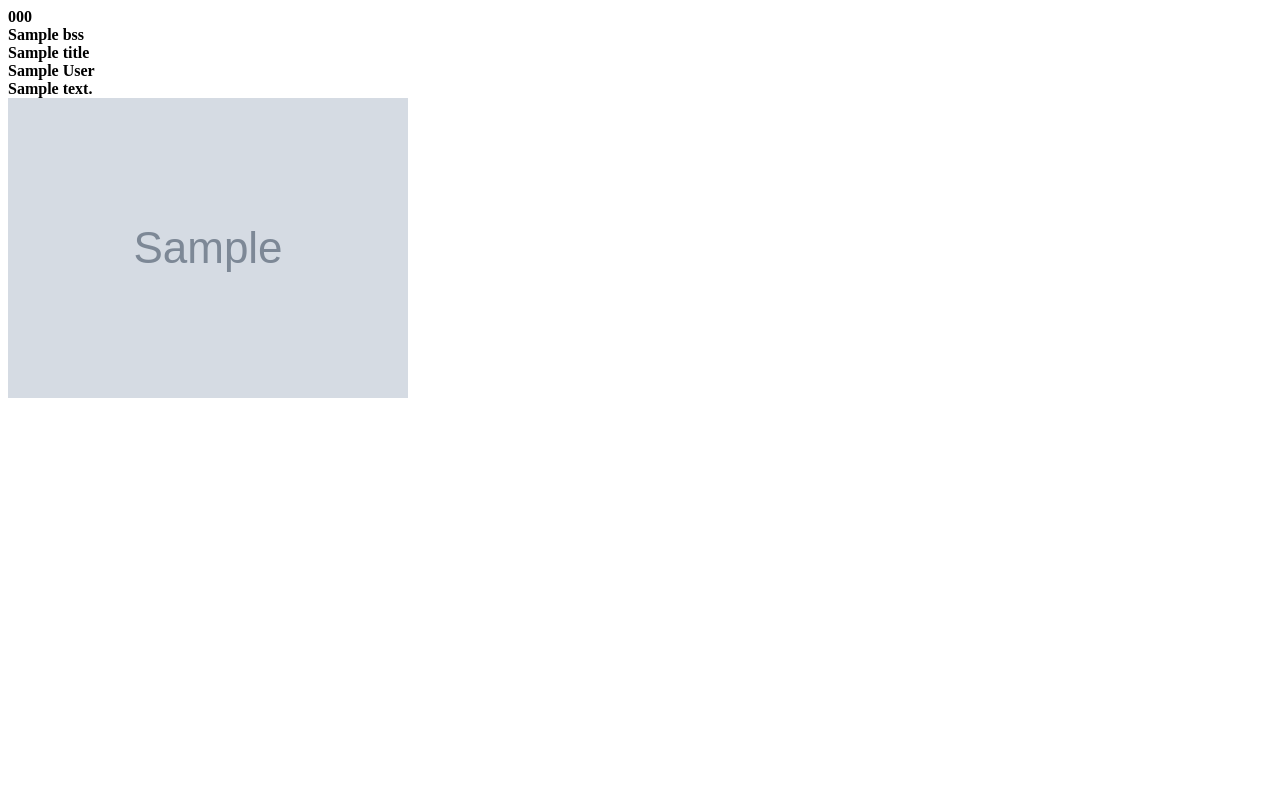
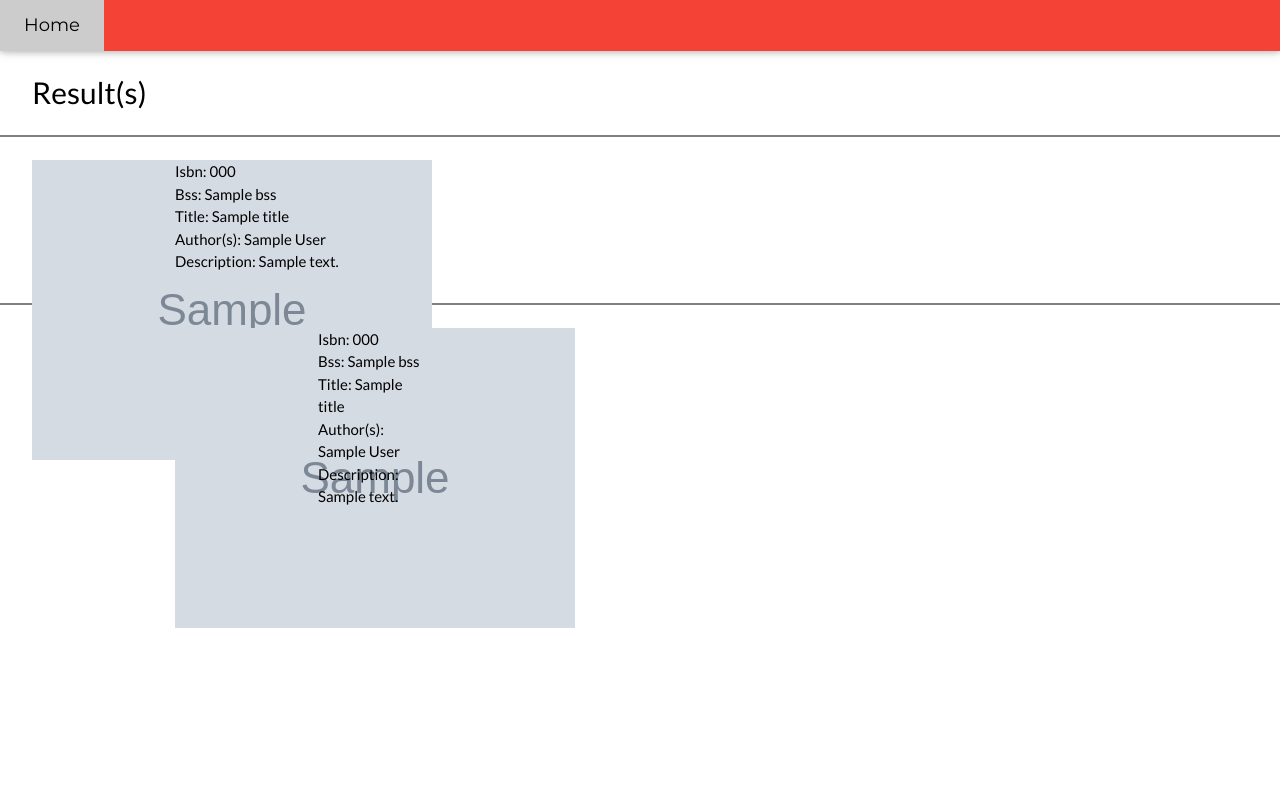
Before and after one commit to DimaG55-the-youtuber/science-project, a Flask app: template templates/search.html in a window 1280 px wide. Run offline with Flask 3, Linux system fonts and the light colour scheme; the template is opened without the code that fills it: most values are stand-ins (such as "Sample title", 1, 10 or a date in 2020); grey boxes marked "Sample" are stand-in pictures; some libraries are stand-ins or nearby versions.

Commit message:
More books

```diff
--- a/helper.py
+++ b/helper.py
@@ -9,14 +9,15 @@ def lookup(search):
     return requests.get(f"{link}{query}")
 
 def bss_code(categories):
-    if categories == "Juvenile Fiction":
-        cat = "FIC"
-    elif categories == "Baggins, Frodo (Fictitious character)":
-        cat = "FIC"
-    elif categories == "Young Adult Fiction":
-        cat = "FIC"
-    else:
-        cat = categories[:3].upper()
+    # if categories == "Juvenile Fiction":
+    #     cat = "FIC"
+    # elif categories == "Baggins, Frodo (Fictitious character)":
+    #     cat = "FIC"
+    # elif categories == "Young Adult Fiction":
+    #     cat = "FIC"
+    # else:
+    #     cat = categories[:3].upper()
+    cat = categories.replace(" ", "_").upper()
     row = "{:03d}".format(random.randint(1, 100))
     shelf = random.randint(1, 9)
     identify = "{:03d}".format(random.randint(1, 100))
--- a/templates/search.html
+++ b/templates/search.html
@@ -1,20 +1,81 @@
 <html>
     <head>
         <title>Search</title>
+        <meta charset="UTF-8">
+        <meta name="viewport" content="width=device-width, initial-scale=1">
+        <link rel="stylesheet" href="https://www.w3schools.com/w3css/4/w3.css">
+        <link rel="stylesheet" href="https://fonts.googleapis.com/css?family=Lato">
+        <link rel="stylesheet" href="https://fonts.googleapis.com/css?family=Montserrat">
+        <link rel="stylesheet" href="https://cdnjs.cloudflare.com/ajax/libs/font-awesome/4.7.0/css/font-awesome.min.css">
+        <style>
+            body,h1,h2,h3,h4,h5,h6 {font-family: "Lato", sans-serif}
+            .w3-bar,h1,button {font-family: "Montserrat", sans-serif}
+            .fa-anchor,.fa-coffee {font-size:200px}
+            #hp {
+                float: left;
+                margin: 0 15px 0 0;
+                max-width: 128px;
+                max-height: 190px;
+            }
+            .div_test {
+                max-width: 400px;
+            }
+            .padding123 {
+                padding-top: 3px;
+                padding-bottom: 10px;
+                padding-left: 32px;
+            }
+            .result_padding {
+                padding-top: 60px;
+                padding-left: 32px;
+            }
+        </style>
     </head>
     <body>
-        <b>
-            {{ isbn }}
+        <div class="w3-top">
+            <div class="w3-bar w3-red w3-card w3-left-align w3-large">
+            <a class="w3-bar-item w3-button w3-hide-medium w3-hide-large w3-right w3-padding-large w3-hover-white w3-large w3-red" href="javascript:void(0);" onclick="myFunction()" title="Toggle Navigation Menu"><i class="fa fa-bars"></i></a>
+            <a href="#" class="w3-bar-item w3-button w3-padding-large w3-white">Home</a>
+        </div>
+        <div id="navDemo" class="w3-bar-block w3-white w3-hide w3-hide-large w3-hide-medium w3-large">
+        </div>
+    </div>
+    <div class="result_padding">
+        <h2>Result(s)</h2>
+    </div>
+    <hr style="height:2px;border-width:0;color:grey;background-color:gray">
+    <div class="hp padding123">
+        <div id="hp">
+            <img src="{{ img_link }}">
+        </div>
+        <div class="div_test">
+            Isbn: {{ isbn }}
             <br>
-            {{ bss }}
+            Bss: {{ bss }}
             <br>
-            {{ title }}
+            Title: {{ title }}
             <br>
-            {{ author }}
+            Author(s): {{ author }}
             <br>
-            {{ description }}
+            Description: {{ description }}
+        </div>
+    </div>
+    <hr style="height:2px;border-width:0;color:grey;background-color:gray">
+    <div class="hp padding123">
+        <div id="hp">
+            <img src="{{ img_link }}">
+        </div>
+        <div class="div_test">
+            Isbn: {{ isbn }}
             <br>
-            <img src="{{ img_link }}">
-        </b>
+            Bss: {{ bss }}
+            <br>
+            Title: {{ title }}
+            <br>
+            Author(s): {{ author }}
+            <br>
+            Description: {{ description }}
+        </div>
+    </div>
     </body>
 </html>
```
Also changed, not shown: bss.db.
